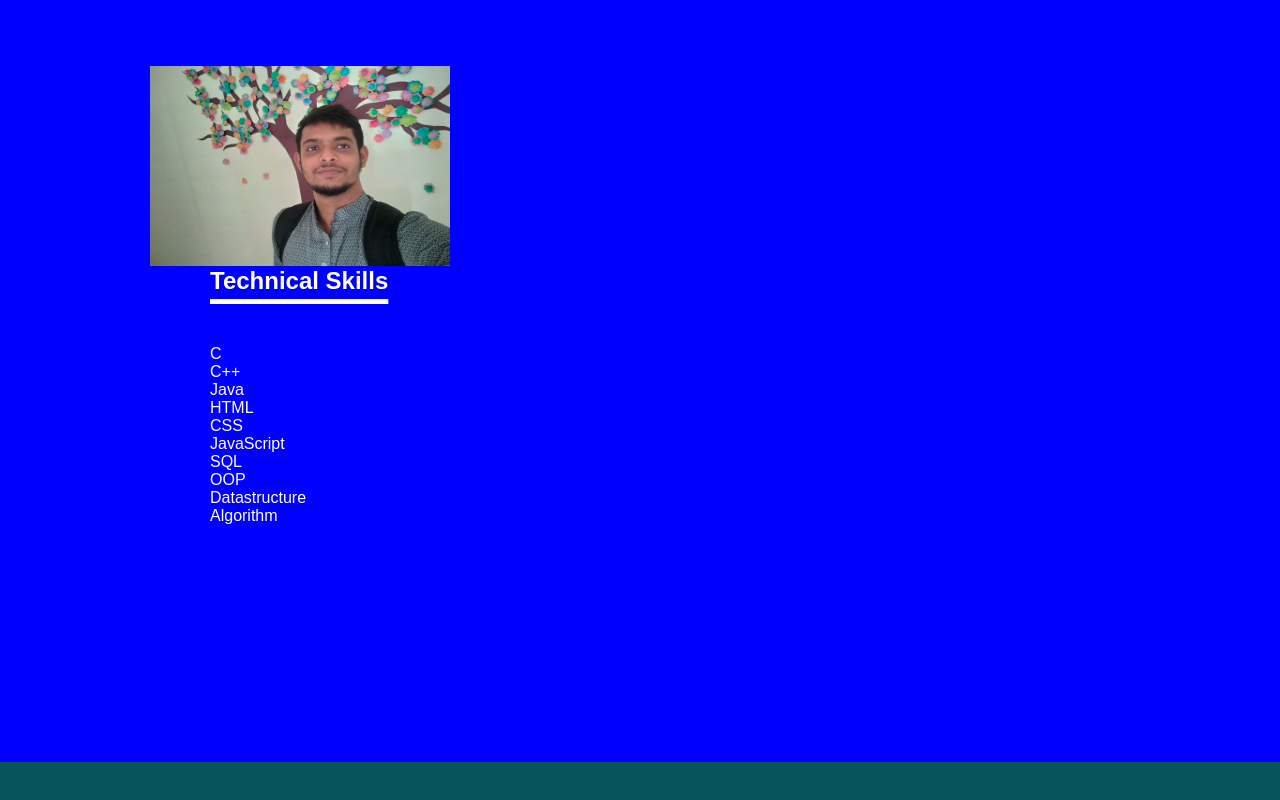
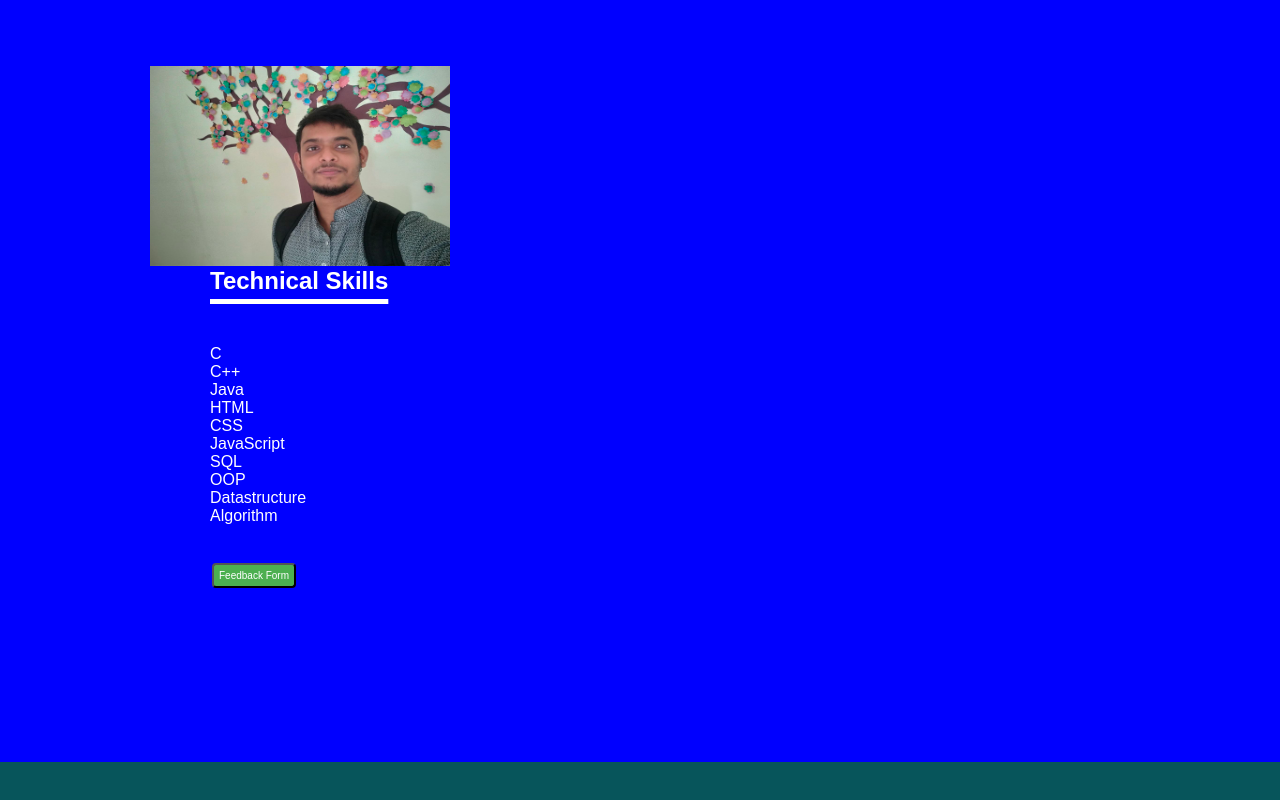
Before and after one commit to Shamim-Sorkar/Portfolio, a plain HTML site: page index.html in a window 1280 px wide. Shown: the part 734-1534 px from the top of the page. Drawn offline with nearby package versions, Linux system fonts and the light colour scheme.

Commit message:
Update link index.html

```diff
--- a/index.html
+++ b/index.html
@@ -58,6 +58,14 @@
                  <div class="container1">
                     <br><br>
 
+                    <button onclick="openGoogleForm()" style="background-color: #4CAF50; color: white; padding: 5px 5px; text-align: center; text-decoration: none; display: inline-block; font-size: 10px; margin: 2px 2px; cursor: pointer; border-radius: 4px;">Feedback Form</button>
+
+            <script>
+                function openGoogleForm() {
+                    window.open('https://forms.gle/R8sB9ES4ERU7syYn6', '_blank');
+                }
+            </script>
+
 
 
             </div>
```
